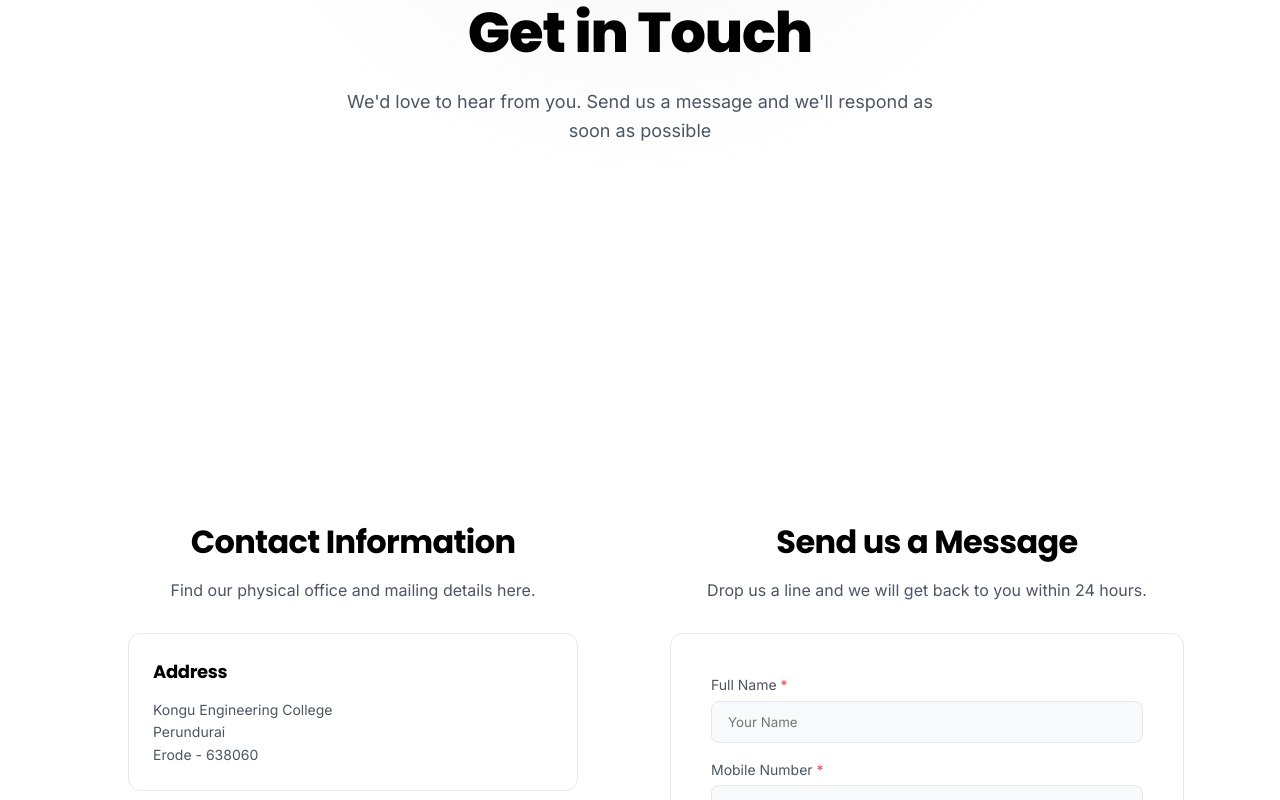
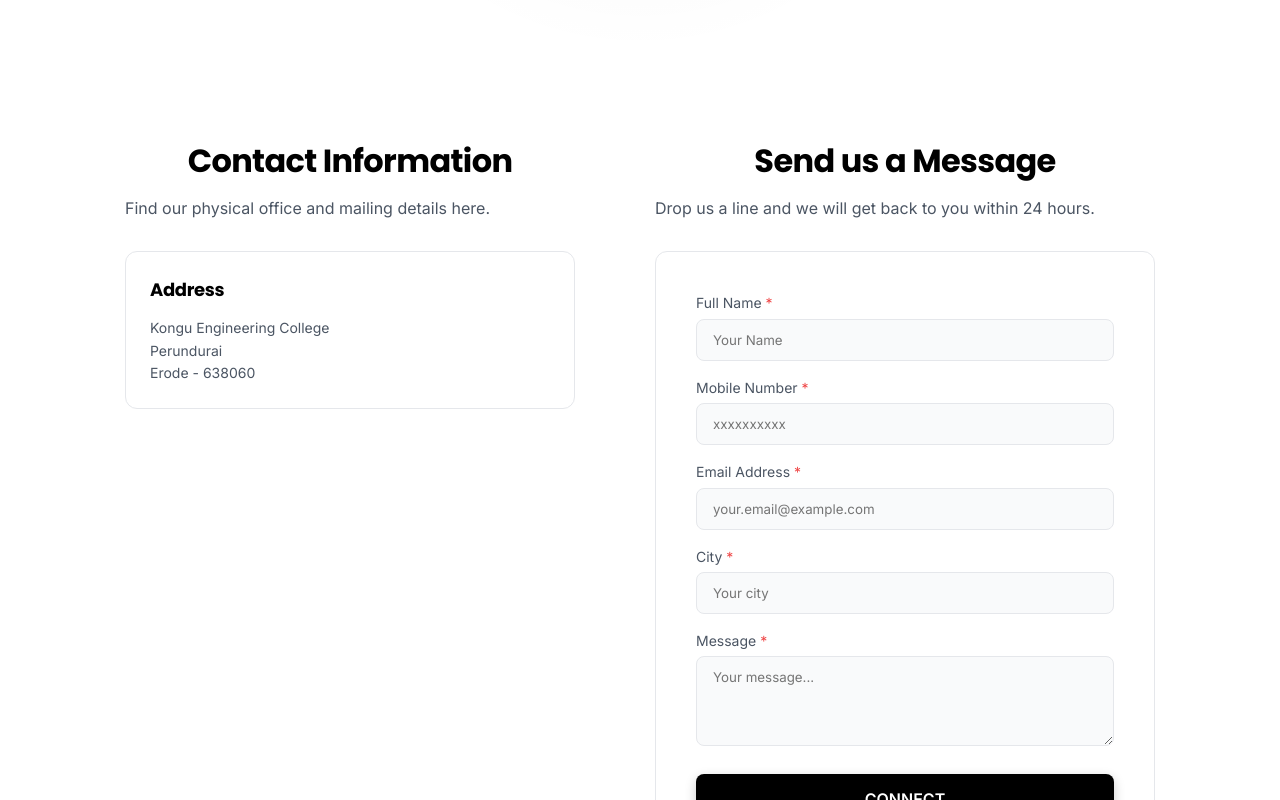
Before and after one commit to sanjaykumardk2006/FSD, a React (Vite) app in the folder client/: page /contact in a window 1280 px wide. Shown: the part 380-1180 px from the top of the page. Built offline with nearby package versions, Linux system fonts and the light colour scheme; no server answers.

Commit message:
contct page edited

```diff
--- a/client/src/pages/About.jsx
+++ b/client/src/pages/About.jsx
@@ -475,11 +475,12 @@ export const About = () => {
 
       {/* Hero Section */}
       <section className="hero" style={{
-          backgroundImage: 'linear-gradient(rgba(0, 0, 0, 0.5), rgba(0, 0, 0, 0.8)), url("https://images.unsplash.com/photo-1497366216548-37526070297c?auto=format&fit=crop&w=1920&q=80")',
+          backgroundImage: 'linear-gradient(rgba(0, 0, 0, 0.15), rgba(0, 0, 0, 0.4)), url("https://images.unsplash.com/photo-1522071820081-009f0129c71c?auto=format&fit=crop&w=1920&q=80")',
           backgroundSize: 'cover',
           backgroundPosition: 'center',
           backgroundRepeat: 'no-repeat',
-          marginBottom: '120px'
+          marginBottom: '120px',
+          padding: '160px 0'
         }}>
           <div className="hero-content" style={{ color: '#ffffff' }}>
             <h2 style={{ color: '#ffffff' }}>About Freelancer Hub</h2>
@@ -601,7 +602,7 @@ export const About = () => {
             Built for those who demand excellence. Whether you are scaling a startup or building an independent career, we provide the tools you need.
           </p>
 
-          <div style={{ display: 'flex', flexDirection: 'column', gap: '160px' }}>
+          <div style={{ display: 'flex', flexDirection: 'column', gap: '60px' }}>
             {/* Freelancer Section */}
             <motion.div
               initial={{ opacity: 0, y: 30 }}
@@ -644,7 +645,7 @@ export const About = () => {
                     <span style={{ fontSize: '18px', color: '#111111', lineHeight: '1.6' }}>Participate in optional skill-verification tests to earn platform badges that instantly boost your visibility to premium clients.</span>
                   </div>
                   <div className="feature-card">
-                    <ArrowRight size={20} style={{ flexShrink: 0, marginRight: '16px', color: '#3b82f6' }} />
+                    <ArrowRight size={20} style={{ flexShrink: 0, marginRight: '16px', color: '#111111' }} />
                     <span style={{ fontSize: '18px', color: '#111111', lineHeight: '1.6' }}>Get access to dedicated support and dispute resolution teams to ensure fair treatment at all times.</span>
                   </div>
                 </div>
@@ -652,7 +653,7 @@ export const About = () => {
             </motion.div>
 
             {/* Divider */}
-            <div style={{ height: '1px', background: 'var(--border-color)', margin: '120px auto', width: '80%' }}></div>
+            <div style={{ height: '1px', background: 'var(--border-color)', margin: '40px auto', width: '80%' }}></div>
 
             {/* Client Section */}
             <motion.div
--- a/client/src/pages/Contact.jsx
+++ b/client/src/pages/Contact.jsx
@@ -45,7 +45,7 @@ export const Contact = () => {
     <div className="page">
       <Header />
       <main>
-        <section className="hero">
+        <section className="hero" style={{ minHeight: 'auto', padding: '100px 24px 60px', marginBottom: '40px' }}>
           <div className="hero-content">
             <h2>Get in Touch</h2>
             <p>We'd love to hear from you. Send us a message and we'll respond as soon as possible</p>
@@ -53,23 +53,23 @@ export const Contact = () => {
         </section>
 
         <section className="content-section">
-          <div style={{ display: 'grid', gridTemplateColumns: '1fr 1fr', gap: '60px', alignItems: 'start', marginBottom: '80px' }}>
-            <div style={{ textAlign: 'center' }}>
+          <div style={{ display: 'flex', flexWrap: 'wrap', justifyContent: 'center', gap: '80px', alignItems: 'flex-start', marginBottom: '80px', padding: '0 24px' }}>
+            <div style={{ textAlign: 'left', flex: '1 1 350px', maxWidth: '450px' }}>
               <h2 style={{ marginBottom: '10px' }}>Contact Information</h2>
               <p style={{ color: 'var(--text-secondary)', marginBottom: '30px', fontSize: '16px' }}>Find our physical office and mailing details here.</p>
               <div className="cards-grid" style={{ gridTemplateColumns: '1fr' }}>
 
-                <div className="card" style={{ textAlign: 'left', maxWidth: '450px', margin: '0 auto', width: '100%' }}>
+                <div className="card" style={{ textAlign: 'left', maxWidth: '450px', margin: '0', width: '100%' }}>
                   <h3>Address</h3>
                   <p>Kongu Engineering College<br />Perundurai<br />Erode - 638060</p>
                 </div>
               </div>
             </div>
 
-            <div style={{ textAlign: 'center' }}>
+            <div style={{ textAlign: 'left', flex: '1 1 400px', maxWidth: '500px' }}>
               <h2 style={{ marginBottom: '10px' }}>Send us a Message</h2>
               <p style={{ color: 'var(--text-secondary)', marginBottom: '30px', fontSize: '16px' }}>Drop us a line and we will get back to you within 24 hours.</p>
-              <div className="card" style={{ maxWidth: '700px', width: '100%', margin: '0 auto 0 0', padding: '40px', boxSizing: 'border-box', textAlign: 'left' }}>
+              <div className="card" style={{ maxWidth: '500px', width: '100%', margin: '0', padding: '40px', boxSizing: 'border-box', textAlign: 'left' }}>
                 <form onSubmit={handleSubmit} className="contact-form">
                 {submitted && (
                   <div style={{ backgroundColor: '#d1fae5', color: '#065f46', padding: '15px', borderRadius: '8px', marginBottom: '20px', textAlign: 'center', fontWeight: '600' }}>
--- a/client/src/pages/Home.jsx
+++ b/client/src/pages/Home.jsx
@@ -74,7 +74,7 @@ export const Home = () => {
       <Header />
       {/* 1. Hero Section */}
       <section className="hero" style={{
-        backgroundImage: 'linear-gradient(rgba(0, 0, 0, 0.5), rgba(0, 0, 0, 0.8)), url("/hero_bg.png")',
+        backgroundImage: 'linear-gradient(rgba(0, 0, 0, 0.15), rgba(0, 0, 0, 0.4)), url("/hero_bg.png")',
         backgroundSize: 'cover',
         backgroundPosition: 'center',
         backgroundRepeat: 'no-repeat',
--- a/client/src/utils/apiClient.js
+++ b/client/src/utils/apiClient.js
@@ -1,6 +1,6 @@
 import axios from 'axios';
 
-let API_BASE_URL = import.meta.env.VITE_API_URL || 'http://localhost:5000/api';
+let API_BASE_URL = import.meta.env.VITE_API_URL || 'http://localhost:5001/api';
 
 // Auto-fix if the Vercel environment variable is missing the /api suffix
 if (API_BASE_URL && !API_BASE_URL.endsWith('/api')) {
```
